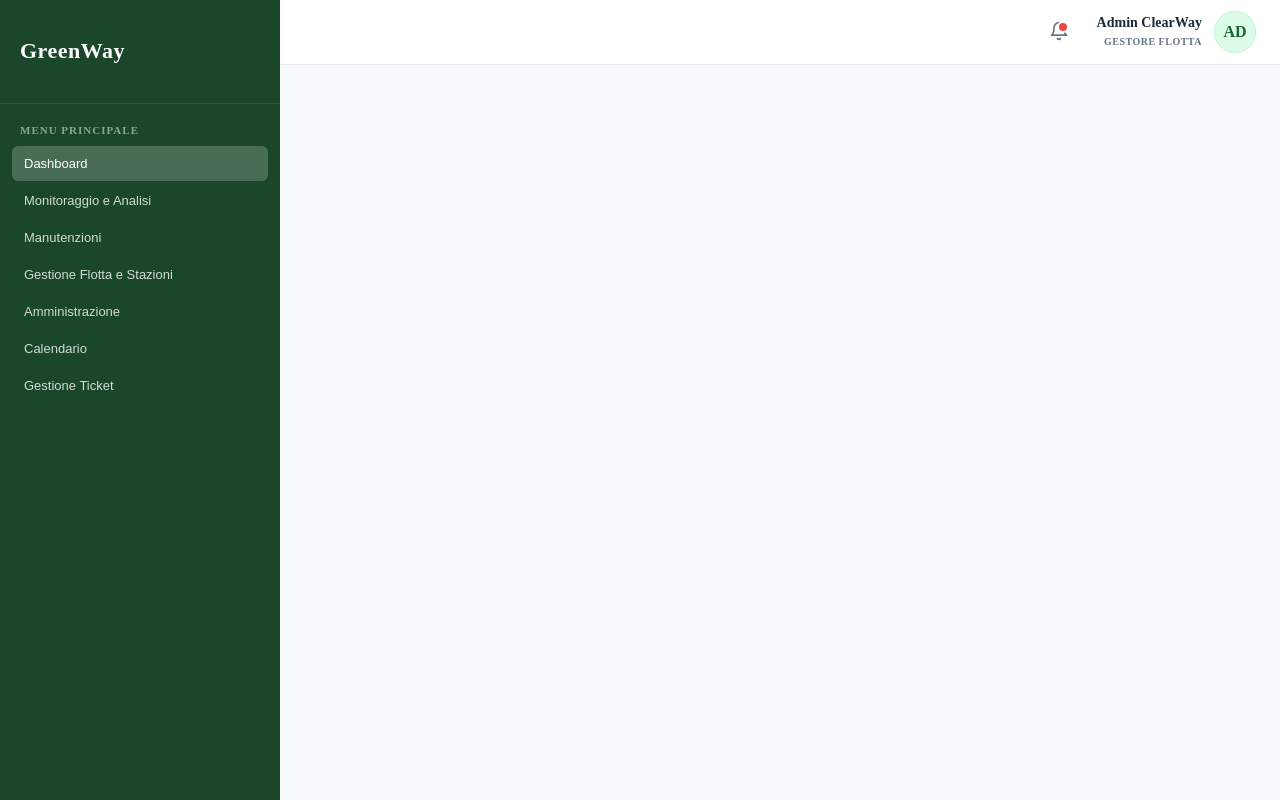
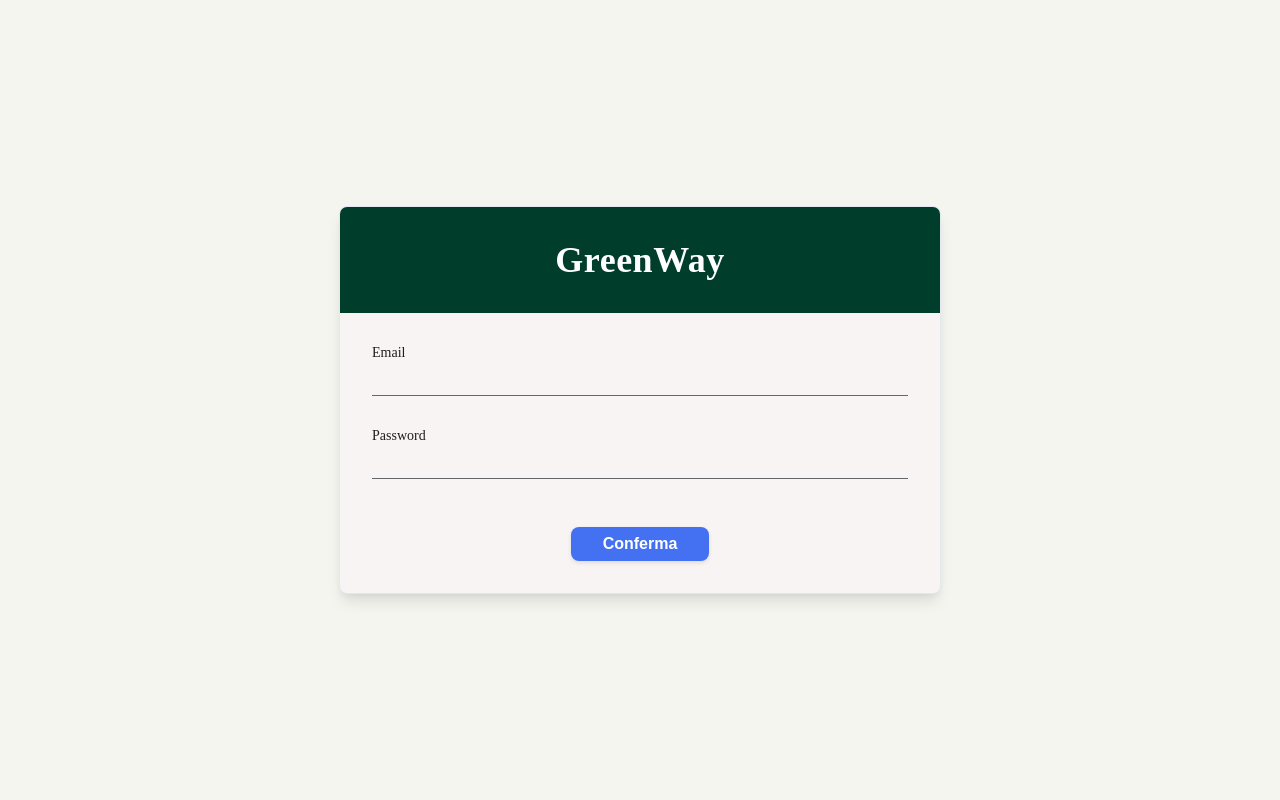
Before and after one commit to giovannizol/GreenWay, a React (Vite) app in the folder clearwaytech/: page / in a window 1280 px wide. Built offline with nearby package versions, Linux system fonts and the light colour scheme.

Commit message:
Feat: created login page need to be refined

```diff
--- a/clearwaytech/src/App.jsx
+++ b/clearwaytech/src/App.jsx
@@ -1,10 +1,12 @@
-import { MainLayout } from "./layouts/MainLayout/MainLayout"
+import Login from './pages/Login/Login';
+import './App.css';
 
 function App() {
   return (
-    <MainLayout>
-    </MainLayout>
-  )
+    <>
+      <Login />
+    </>
+  );
 }
 
-export default App
+export default App;
--- /dev/null
+++ b/clearwaytech/src/data/utenti.json
@@ -0,0 +1,29 @@
+[
+  {
+    "id": 1,
+    "email": "admin@greenway.it",
+    "role": "admin",
+    "nome": "Alessandro",
+    "cognome": "Rossi",
+    "password": "AdminSecurePass2026!",
+    "attivo": true
+  },
+  {
+    "id": 2,
+    "email": "supporto@greenway.it",
+    "role": "supporto",
+    "nome": "Elena",
+    "cognome": "Bianchi",
+    "password": "SupportoBianchi20!*",
+    "attivo": true
+  },
+  {
+    "id": 3,
+    "email": "tecnico@greenway.it",
+    "role": "tecnico",
+    "nome": "Marco",
+    "cognome": "Verdi",
+    "password": "TecnicoVerdi10!",
+    "attivo": true
+  }
+]
--- /dev/null
+++ b/clearwaytech/src/pages/login/login.css
@@ -0,0 +1,101 @@
+
+.login-container {
+  display: flex;
+  justify-content: center;
+  align-items: center;
+  min-height: 100vh;
+  background-color: var(--color-background);
+  margin: 0;
+}
+
+.login-card {
+  background-color: var(--color-card-background);
+  width: 100%;
+  max-width: 600px;
+  border-radius: var(--radius-md);
+  overflow: hidden;
+  box-shadow: var(--shadow-lg);
+  border: 1px solid var(--color-border);
+  padding-bottom: var(--spacing-xl);
+}
+
+.login-header {
+  background-color: var(--color-primary);
+  color: #ffffff;
+  text-align: center;
+  padding: var(--spacing-xl) 0;
+  margin-bottom: var(--spacing-xl);
+}
+
+.login-header h1 {
+  margin: 0;
+  font-size: var(--title-font-size);
+  font-weight: 600;
+  letter-spacing: 0.5px;
+}
+
+.login-form {
+  padding: 0 var(--spacing-xl);
+  display: flex;
+  flex-direction: column;
+  gap: var(--spacing-xl);
+}
+
+.login-error-message {
+  background-color: #ffebee;
+  color: var(--danger);
+  padding: var(--spacing-sm) var(--spacing-md);
+  border-radius: var(--radius-sm);
+  font-size: 14px;
+  text-align: center;
+  font-weight: 500;
+}
+
+.input-group {
+  display: flex;
+  flex-direction: column;
+}
+
+.input-group label {
+  font-size: 14px;
+  color: var(--color-text-main);
+  font-weight: 500;
+  margin-bottom: var(--spacing-sm);
+}
+
+.input-group input {
+  border: none;
+  border-bottom: 1px solid var(--color-text-secondary);
+  background: transparent;
+  outline: none;
+  padding: var(--spacing-xs) 0;
+  font-size: 16px;
+  color: var(--color-text-main);
+}
+
+.input-group input:focus {
+  border-bottom: 2px solid var(--color-primary);
+}
+
+.button-container {
+  display: flex;
+  justify-content: center;
+  margin-top: var(--spacing-md);
+}
+
+.login-button {
+  background-color: var(--btn-primary-bg);
+  color: var(--btn-primary-text);
+  box-shadow: var(--btn-primary-shadow);
+  border: none;
+  padding: var(--spacing-sm) var(--spacing-xl);
+  border-radius: var(--radius-md);
+  cursor: pointer;
+  font-size: 16px;
+  font-weight: 600;
+  transition: background-color 0.2s ease;
+}
+
+.login-button:hover {
+  background-color: var(--btn-primary-hover);
+}
--- /dev/null
+++ b/clearwaytech/src/pages/login/login.jsx
@@ -0,0 +1,57 @@
+import React, { useState } from 'react';
+import utentiData from '../../data/utenti.json';
+import './Login.css';
+
+export default function Login() {
+  const [email, setEmail] = useState('');
+  const [password, setPassword] = useState('');
+  const [error, setError] = useState('');
+
+const handleSubmit = (e) => {
+    e.preventDefault();
+    setError('');
+
+    const currentUser = utentiData.find(
+      (user) => user.email.toLowerCase() === email.toLowerCase()
+    );
+
+    if (currentUser) {
+      if (password === currentUser.password) {
+        console.log('Login effettuato con successo!', currentUser);
+        alert(`Benvenuto ${currentUser.nome}! Ruolo: ${currentUser.role}`);
+
+      } else {
+        setError('Password errata.');
+      }
+    } else {
+      setError('Nessun utente trovato con questa email.');
+    }
+  };
+
+  return(
+    <div className='login-container'>
+      <div className='login-card'>
+        <div className='login-header'>
+          <h1>GreenWay</h1>
+        </div>
+
+        <form className='login-form' onSubmit={handleSubmit}>
+          {error && <div className='login-error-message'>{error}</div>}
+
+          <div className='input-group'>
+            <label htmlFor='email'>Email</label>
+            <input type='email'id='email'name='email'value={email}onChange={(e) => setEmail(e.target.value)}required/>
+          </div>
+
+          <div className='input-group'>
+            <label htmlFor='password'>Password</label>
+            <input type='password'id='password'name='password'value={password}onChange={(e) => setPassword(e.target.value)}required/>
+          </div>
+          <div className='button-container'>
+            <button type='submit' className='login-button'>Conferma</button>
+          </div>
+        </form>
+      </div>
+    </div>
+  )
+}
```
